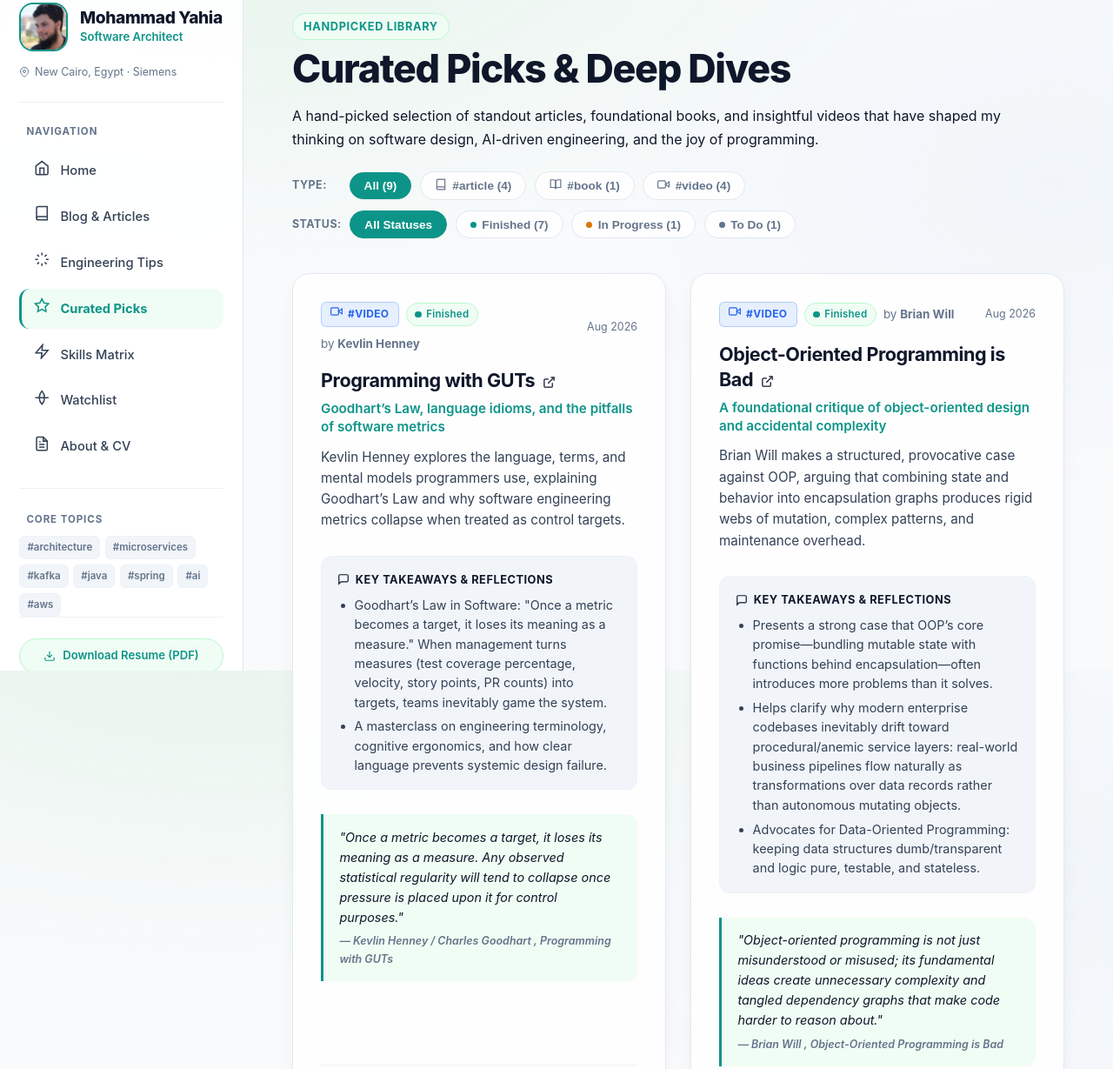
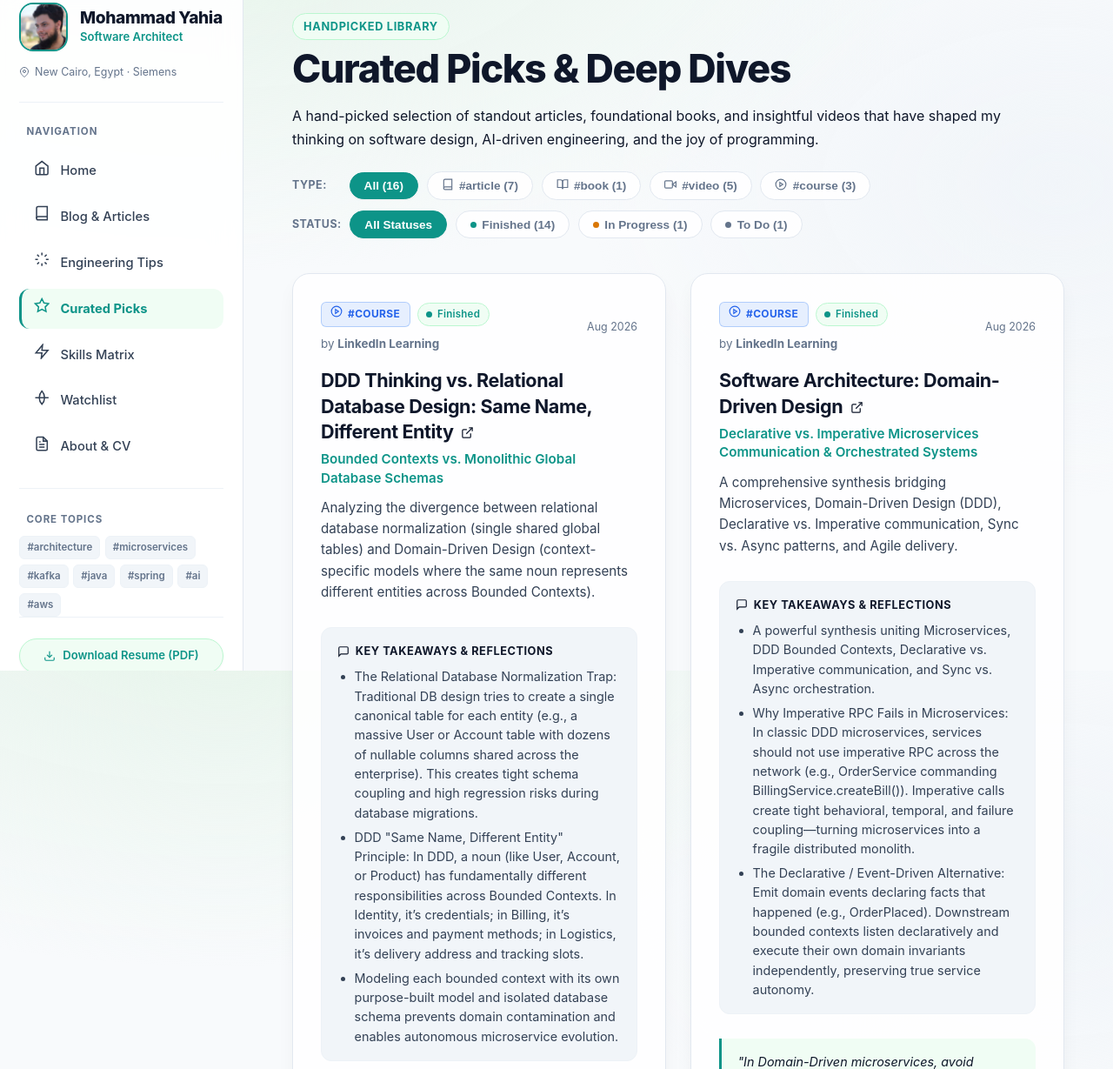
Before and after one commit to m7mdyahia/m7mdyahia.github.io, an Astro site: page /curated-picks in a window 1280 px wide. Shown: the part 29-1258 px from the top of the page at 87% size. Built offline with nearby package versions, Linux system fonts and the light colour scheme; Astro itself is replaced by a stand-in of ours.

Commit message:
feat: add curated picks, update BDD principles, and publish article on software architecture dogma

```diff
--- a/src/data/recommendations.ts
+++ b/src/data/recommendations.ts
@@ -21,6 +21,166 @@ export interface Recommendation {
 }
 
 export const recommendations: Recommendation[] = [
+  {
+    id: 'ddd-vs-relational-database-same-name-different-entity',
+    title: 'DDD Thinking vs. Relational Database Design: Same Name, Different Entity',
+    url: 'https://www.linkedin.com/learning/software-architecture-domain-driven-design/same-name-different-entity',
+    author: 'LinkedIn Learning',
+    type: 'course',
+    status: 'finished',
+    subtitle: 'Bounded Contexts vs. Monolithic Global Database Schemas',
+    summary:
+      'Analyzing the divergence between relational database normalization (single shared global tables) and Domain-Driven Design (context-specific models where the same noun represents different entities across Bounded Contexts).',
+    thoughts: [
+      'The Relational Database Normalization Trap: Traditional DB design tries to create a single canonical table for each entity (e.g., a massive User or Account table with dozens of nullable columns shared across the enterprise). This creates tight schema coupling and high regression risks during database migrations.',
+      'DDD "Same Name, Different Entity" Principle: In DDD, a noun (like User, Account, or Product) has fundamentally different responsibilities across Bounded Contexts. In Identity, it’s credentials; in Billing, it’s invoices and payment methods; in Logistics, it’s delivery address and tracking slots.',
+      'Modeling each bounded context with its own purpose-built model and isolated database schema prevents domain contamination and enables autonomous microservice evolution.'
+    ],
+    quote: {
+      text: 'Do not unify domain entities under a single canonical schema just because they share a name. The same real-world noun represents completely different models with distinct invariants across different Bounded Contexts.',
+      author: 'Domain-Driven Design Principles',
+      source: 'Software Architecture: DDD'
+    },
+    tags: ['domain-model', 'architecture', 'microservices', 'clean-code'],
+    date: '2026-08-31'
+  },
+  {
+    id: 'ddd-software-architecture-orchestrated-declarative',
+    title: 'Software Architecture: Domain-Driven Design',
+    url: 'https://www.linkedin.com/learning/software-architecture-domain-driven-design/orchestrated-declarative-systems',
+    author: 'LinkedIn Learning',
+    type: 'course',
+    status: 'finished',
+    subtitle: 'Declarative vs. Imperative Microservices Communication & Orchestrated Systems',
+    summary:
+      'A comprehensive synthesis bridging Microservices, Domain-Driven Design (DDD), Declarative vs. Imperative communication, Sync vs. Async patterns, and Agile delivery.',
+    thoughts: [
+      'A powerful synthesis uniting Microservices, DDD Bounded Contexts, Declarative vs. Imperative communication, and Sync vs. Async orchestration.',
+      'Why Imperative RPC Fails in Microservices: In classic DDD microservices, services should not use imperative RPC across the network (e.g., OrderService commanding BillingService.createBill()). Imperative calls create tight behavioral, temporal, and failure coupling—turning microservices into a fragile distributed monolith.',
+      'The Declarative / Event-Driven Alternative: Emit domain events declaring facts that happened (e.g., OrderPlaced). Downstream bounded contexts listen declaratively and execute their own domain invariants independently, preserving true service autonomy.'
+    ],
+    quote: {
+      text: 'In Domain-Driven microservices, avoid imperative commands over the network. Favor declarative domain events that declare what happened, allowing bounded contexts to remain truly autonomous and decoupled.',
+      author: 'Software Architecture: DDD',
+      source: 'LinkedIn Learning'
+    },
+    tags: ['architecture', 'domain-model', 'microservices', 'distributed-systems', 'system-design'],
+    date: '2026-08-31'
+  },
+  {
+    id: 'uncle-bob-software-fundamentals-age-of-ai',
+    title: 'Software Fundamentals in the Age of AI',
+    url: 'https://www.youtube.com/live/zcLPGC-tvgk',
+    author: 'Robert C. Martin (Uncle Bob)',
+    type: 'video',
+    status: 'finished',
+    subtitle: 'Agent pipelines, architecture boundaries, and timeless craftsmanship',
+    summary:
+      'Uncle Bob delivers a masterclass on how AI agents accelerate coding speed while proving that clean code, deep modules, deterministic verification, and fundamental engineering disciplines matter more than ever.',
+    thoughts: [
+      'Engineering with Agents: Constrain agents with deterministic tools (compilers, linters, mutation tests) rather than long, vague prompts. Use single-purpose multi-agent pipelines (Specifier → Coder → Cleaner → Hardener → QA) instead of trying to make one prompt do everything.',
+      'Architecture Still Wins: What confuses humans still confuses AI models. Strict modular boundaries, deep modules, and clean separation of concerns prevent agent thrashing and context pollution. Full-blown spec-driven upfront planning fails—choose rapid agile iteration.',
+      'Career & Fundamentals: Learn the fundamentals from the ground up and write code by hand to build deep mental models. Study classic engineering literature to understand historical struggles and the "why" behind architecture.'
+    ],
+    quote: {
+      text: 'What confuses humans still confuses AI agents. Clean architecture, strict modular boundaries, and deterministic verification tools are not obsolete—they are the only way to steer AI at scale without drowning in technical debt.',
+      author: 'Robert C. Martin (Uncle Bob)',
+      source: 'Software Fundamentals in the Age of AI'
+    },
+    tags: ['ai', 'clean-code', 'architecture', 'code-craftsmanship', 'productivity', 'engineering-culture'],
+    date: '2026-08-31'
+  },
+  {
+    id: 'uber-money-scale-strong-data',
+    title: 'Revolutionizing Money Movements at Scale with Strong Data Consistency',
+    url: 'https://www.uber.com/blog/money-scale-strong-data/',
+    author: 'Uber Engineering',
+    type: 'article',
+    status: 'finished',
+    subtitle: 'Double-entry accounting engine & strong consistency in the face of CAP theorem',
+    summary:
+      'How Uber re-engineered its global payments platform across 10,000+ cities using immutable double-entry ledger bookkeeping to guarantee financial accuracy and zero downtime under massive scale.',
+    thoughts: [
+      'Handling financial balances at global scale cannot tolerate eventual consistency or floating-point rounding errors. Double-entry bookkeeping (every debit paired with an equal credit) provides mathematical invariant checking.',
+      'Under CAP theorem constraints, money platforms must enforce strict linearizability for balance mutations while offloading reads through read-replicated materialized views.'
+    ],
+    quote: {
+      text: 'To ensure data consistency and accuracy across millions of daily transactions, financial platforms must be founded on immutable ledgers and strict double-entry accounting invariants.',
+      author: 'Uber Payments Engineering',
+      source: 'Uber Engineering Blog'
+    },
+    tags: ['distributed-systems', 'architecture', 'scalability', 'system-design', 'storage-engines'],
+    date: '2026-08-31'
+  },
+  {
+    id: 'uber-migrating-dynamodb-docstore',
+    title: 'How Uber Migrated Financial Data from DynamoDB to Docstore',
+    url: 'https://www.uber.com/blog/migrating-financial-data-dynamodb-to-docstore/',
+    author: 'Uber Engineering',
+    type: 'article',
+    status: 'finished',
+    subtitle: 'Petabyte-scale zero-downtime migration of trillions of financial records',
+    summary:
+      'The multi-year architectural journey of migrating petabytes of immutable financial ledger records from Amazon DynamoDB to Uber’s in-house distributed database, Docstore, saving $6M+ annually.',
+    thoughts: [
+      'Migrating trillions of financial records requires shadow writes, dual reads with automated diff reconcilers, and fallback mechanisms to ensure 100% data correctness with zero downtime.',
+      'Moving from a managed cloud NoSQL store to an internal distributed database (Docstore atop MySQL) provided greater control over transaction semantics, verifiable immutability, and petabyte-scale cost efficiency.'
+    ],
+    quote: {
+      text: 'Migrating petabytes of financial transactions requires transparent dual-read/dual-write verification pipelines with cryptographic immutability guarantees to ensure zero data drift.',
+      author: 'Uber Storage Platform',
+      source: 'Uber Engineering Blog'
+    },
+    tags: ['distributed-systems', 'storage-engines', 'architecture', 'scalability'],
+    date: '2026-08-31'
+  },
+  {
+    id: 'uber-ledgerstore-trillions-indexes',
+    title: 'How LedgerStore Supports Trillions of Indexes at Uber',
+    url: 'https://www.uber.com/blog/how-ledgerstore-supports-trillions-of-indexes-at-uber/',
+    author: 'Uber Engineering',
+    type: 'article',
+    status: 'finished',
+    subtitle: 'Strongly consistent and eventually consistent petabyte-scale indexing architecture',
+    summary:
+      'Deep technical dive into LedgerStore’s indexing engine, supporting over 2 trillion unique index entries with two-phase intent indexing for strong consistency alongside materialized views for fast queries.',
+    thoughts: [
+      'Strongly Consistent Indexes: Used for critical real-time validation (e.g. credit card authorization) via a two-phase commit intent pattern to prevent duplicate charges.',
+      'Eventually Consistent Indexes: Powered by change data capture and materialized views for high-throughput analytical and customer lookup queries.',
+      'Demonstrates how ledger immutability paired with dual-model indexing solves the CAP balance dilemma at planetary scale.'
+    ],
+    quote: {
+      text: 'LedgerStore maintains over 2 trillion unique indexes by bifurcating indexing paths: two-phase commit intent records for strong real-time consistency and asynchronous materialized views for high-volume lookup patterns.',
+      author: 'Uber Data Infrastructure',
+      source: 'Uber Engineering Blog'
+    },
+    tags: ['distributed-systems', 'scalability', 'architecture', 'system-design'],
+    date: '2026-08-31'
+  },
+  {
+    id: 'behavior-driven-development-methodology',
+    title: 'Behavior-Driven Development: Behavior Before Function',
+    url: 'https://www.linkedin.com/learning/behavior-driven-development/behavior-before-function',
+    author: 'LinkedIn Learning',
+    type: 'course',
+    status: 'finished',
+    subtitle: 'Behavior Before Function & Demystifying BDD vs. Acceptance Testing',
+    summary:
+      'Exploring why defining observable behavior must precede function implementation, while clarifying the distinction between writing .feature files as automated acceptance tests and practicing full collaborative BDD.',
+    thoughts: [
+      'Behavior Before Function: Traditional development instinctively starts with technical functions and APIs ("how do we code this method?"). BDD flips this paradigm to discover and specify observable system behavior first ("what outcome does the user need?"). Functions exist strictly to fulfill verified behaviors, eliminating speculative abstractions.',
+      'Writing Feature Files (Specification as Test): A clean, highly readable way to structure automated acceptance tests. It keeps test logic human-readable and decoupled from code implementation, allowing the team to validate the system as a black box based on expected behavior.',
+      'BDD as a Development Methodology: An evolution of TDD that starts before coding begins. It’s a discovery and alignment practice where engineering, product, and business collaborate on requirements through concrete examples using a shared ubiquitous language.',
+      'In fast-paced delivery environments, using Cucumber and Gherkin purely for automated acceptance testing brings great structure. Teams doing this can unlock even greater value by embracing the full BDD discovery cycle.'
+    ],
+    quote: {
+      text: 'Focus on behavior before function. BDD is not about tools or syntax; it is about building a shared understanding through conversation, concrete examples, and an executable ubiquitous language.',
+      author: 'Dan North / BDD Community',
+      source: 'Behavior-Driven Development'
+    },
+    tags: ['bdd', 'agile', 'engineering-culture', 'clean-code', 'productivity'],
+    date: '2026-08-31'
+  },
   {
     id: 'programming-with-guts-kevlin-henney',
     title: 'Programming with GUTs',
--- a/src/pages/curated-picks.astro
+++ b/src/pages/curated-picks.astro
@@ -9,6 +9,7 @@ const sortedRecommendations = [...recommendations].sort(
 const articleCount = recommendations.filter((r) => r.type === 'article').length;
 const bookCount = recommendations.filter((r) => r.type === 'book').length;
 const videoCount = recommendations.filter((r) => r.type === 'video').length;
+const courseCount = recommendations.filter((r) => r.type === 'course').length;
 
 const finishedCount = recommendations.filter((r) => r.status === 'finished').length;
 const inProgressCount = recommendations.filter((r) => r.status === 'in-progress').length;
@@ -34,7 +35,9 @@ const getButtonLabel = (type: string) => {
     case 'book':
       return 'Explore Book';
     case 'video':
-      return 'Watch Video / Course';
+      return 'Watch Video';
+    case 'course':
+      return 'Open Course';
     default:
       return 'Visit Resource';
   }
@@ -74,6 +77,12 @@ const getButtonLabel = (type: string) => {
           <span set:html={typeIcons.video} />
           #video ({videoCount})
         </button>
+        {courseCount > 0 && (
+          <button class="rec-filter-btn" data-group="type" data-filter="course">
+            <span set:html={typeIcons.course} />
+            #course ({courseCount})
+          </button>
+        )}
       </div>
 
       <!-- Status Filter -->
```
Also changed, not shown: src/content/blog/is-software-architecture-necessity-or-unproven-dogma.md (added, +67 -0 lines), src/pages/recommendations.astro (+10 -1 lines).
